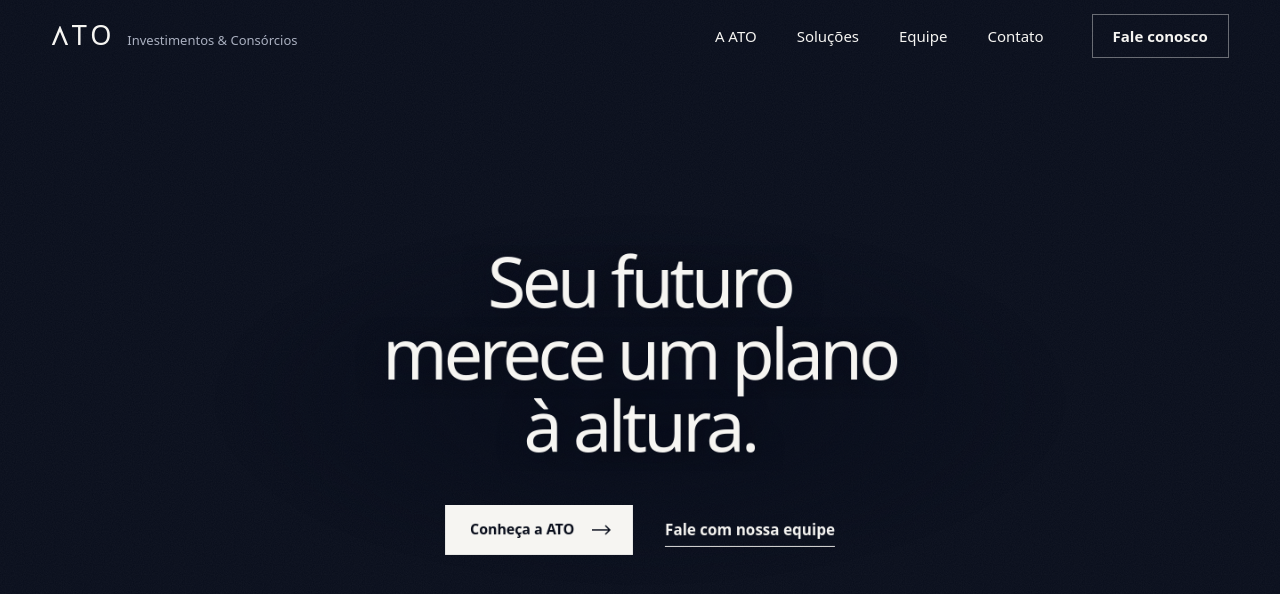
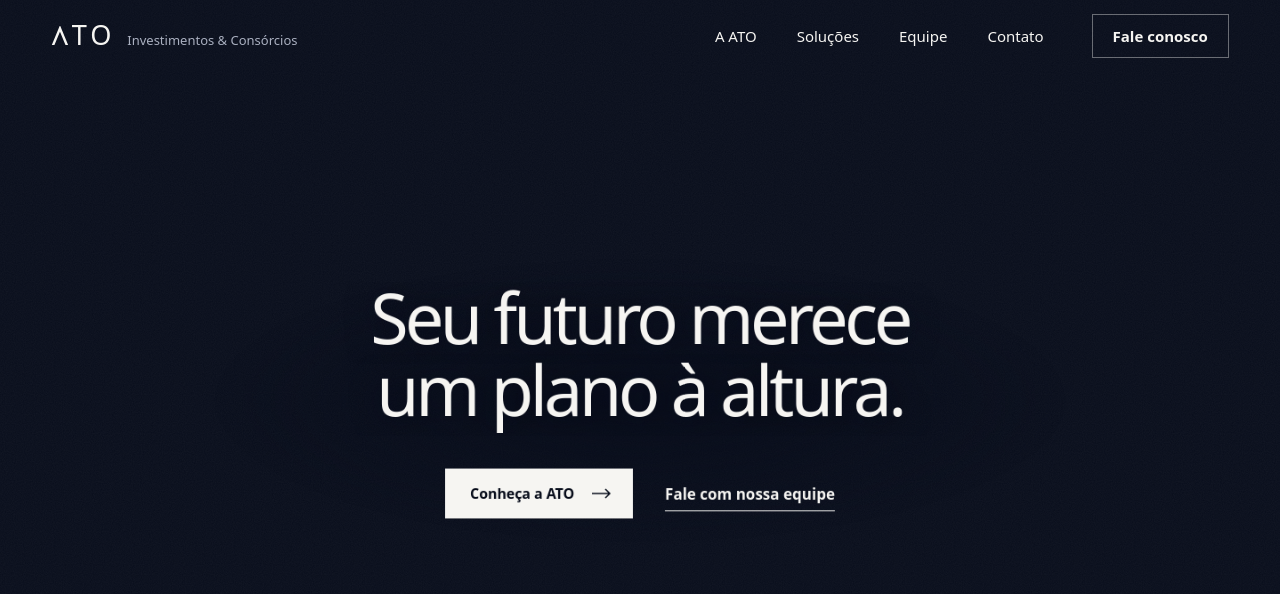
Before and after one commit to iptvdequalidade82-lgtm/ato-, a Next.js app: page / in a window 1280 px wide. Shown: the top 594 px of the page. Built offline with nearby package versions, Linux system fonts and the light colour scheme.

Commit message:
Set concise two-line hero headline for ATO

```diff
--- a/content/site.ts
+++ b/content/site.ts
@@ -21,8 +21,7 @@ export const nav = [
 ];
 
 export const hero = {
-  titleLines: ["Seu futuro", "merece um plano", "à altura."],
-  text: "Planejamento e orientação para as suas próximas conquistas.",
+  titleLines: ["Seu futuro merece", "um plano à altura."],
   primary: { label: "Conheça a ATO", href: "#sobre" },
   secondary: { label: "Fale com nossa equipe", href: site.whatsapp },
 };
```
